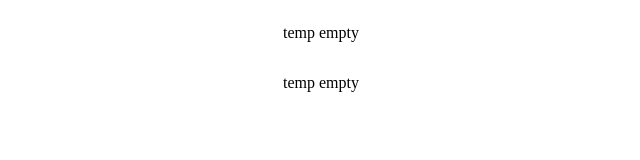
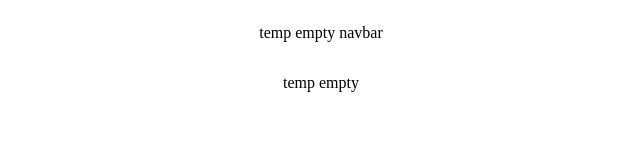
Before and after one commit to JorgoVdPRwt/Portfolio, a Vue app in the folder portfolio/: page / in a window 1280 px wide. Shown: the top 160 px of the page, without its empty margins (319-959 px from the left). Built offline with nearby package versions, Linux system fonts and the light colour scheme.

Commit message:
Update AppNavBar.vue

```diff
--- a/portfolio/src/Components/AppNavBar.vue
+++ b/portfolio/src/Components/AppNavBar.vue
@@ -1,6 +1,6 @@
 <template>
     <div id="main-wrapper">
-      <p>temp empty</p>
+      <p>temp empty navbar</p>
     </div>
   </template>
 
```
